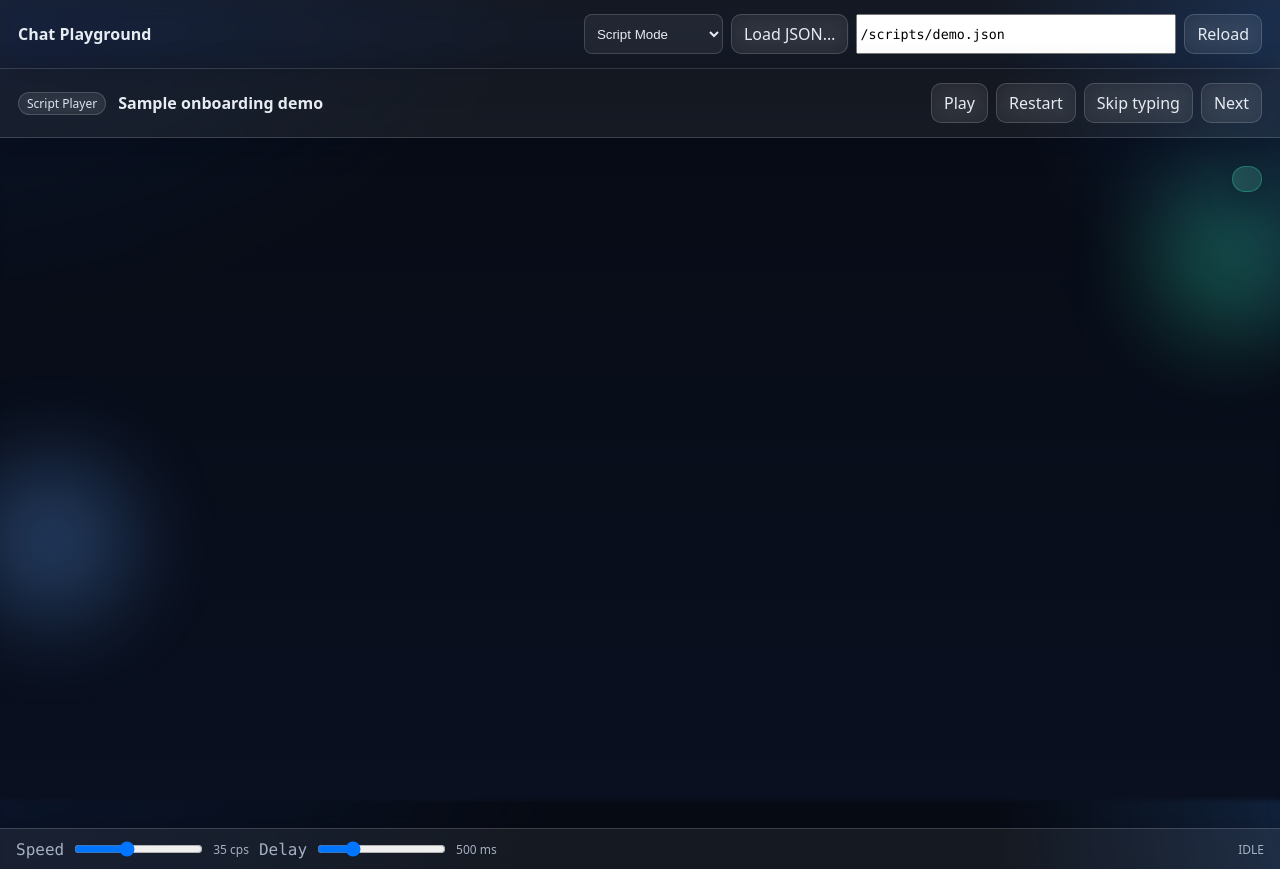
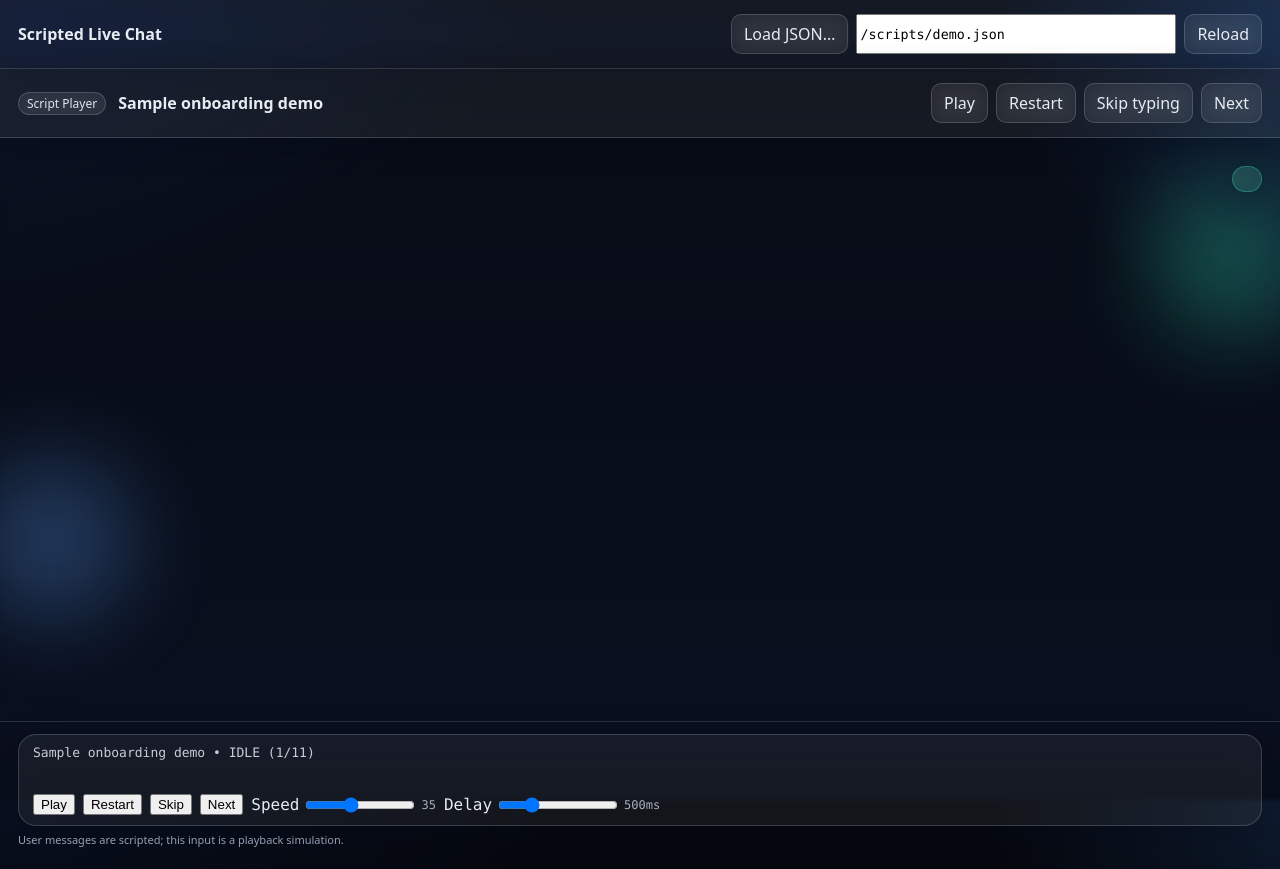
Before and after one commit to acousland/PD_generator, a React (Vite) app: page / in a window 1280 px wide. Built offline with nearby package versions, Linux system fonts and the light colour scheme.

Commit message:
refactor: single scripted live chat view (liveScript layout)

```diff
--- a/src/App.tsx
+++ b/src/App.tsx
@@ -1,16 +1,12 @@
 import React, { useEffect, useState } from 'react';
 import ChatPlayer from './components/ChatPlayer';
-import LiveChat from './components/LiveChat';
 import type { ChatScript } from './types';
 import { parseTextScript } from './utils/parseTextScript';
-
-type Mode = 'script' | 'live' | 'script-live';
 
 export default function App() {
   const [script, setScript] = useState<ChatScript | null>(null);
   const [error, setError] = useState<string | null>(null);
   const [path, setPath] = useState<string>('/scripts/demo.json');
-  const [mode, setMode] = useState<Mode>('script');
 
   useEffect(() => {
     let cancelled = false;
@@ -58,19 +54,8 @@ export default function App() {
   return (
     <div style={{ height: '100vh', display: 'flex', flexDirection: 'column' }}>
       <div className="header">
-        <span className="brand">Chat Playground</span>
+        <span className="brand">Scripted Live Chat</span>
         <div className="controls">
-          <select
-            value={mode}
-            onChange={(e) => setMode(e.target.value as Mode)}
-            style={{ background: 'var(--glass-bg)', color: 'inherit', border: '1px solid var(--border)', borderRadius: 8, padding: '6px 8px' }}
-          >
-            <option value="script">Script Mode</option>
-            <option value="live">Live Mode</option>
-            <option value="script-live">Script (Live Skin)</option>
-          </select>
-          {mode === 'script' && (
-            <>
           <label className="file-input">
             <input type="file" accept="application/json,text/plain" onChange={onPickFile} style={{ display: 'none' }} />
             <span>Load JSON…</span>
@@ -83,8 +68,6 @@ export default function App() {
             placeholder="/scripts/demo.json"
           />
           <button onClick={() => setPath(path)}>Reload</button>
-            </>
-          )}
         </div>
       </div>
       {error && (
@@ -93,9 +76,7 @@ export default function App() {
         </div>
       )}
       <div style={{ flex: 1 }}>
-  {mode === 'script' && <ChatPlayer script={script} layout="classic" />}
-  {mode === 'script-live' && <ChatPlayer script={script} layout="live" />}
-  {mode === 'live' && <LiveChat />}
+        <ChatPlayer script={script} layout="liveScript" />
       </div>
     </div>
   );
--- a/src/components/ChatPlayer.tsx
+++ b/src/components/ChatPlayer.tsx
@@ -10,7 +10,7 @@ interface Props {
   script?: ChatScript | null;
   defaultTypingSpeed?: number; // chars per second
   defaultDelayMs?: number;
-  layout?: 'classic' | 'live';
+  layout?: 'classic' | 'live' | 'liveScript';
 }
 
 function useAutoScroll(dep: unknown) {
@@ -25,8 +25,9 @@ function useAutoScroll(dep: unknown) {
 
 export default function ChatPlayer({ script, defaultTypingSpeed = 35, defaultDelayMs = 500, layout = 'classic' }: Props) {
   const [status, setStatus] = useState<Status>('idle');
-  const [messages, setMessages] = useState<Message[]>([]);
-  const [typed, setTyped] = useState('');
+  const [messages, setMessages] = useState<Message[]>([]); // committed messages
+  const [typed, setTyped] = useState(''); // assistant typing buffer
+  const [composerText, setComposerText] = useState(''); // staged user text (liveScript layout)
   const [idx, setIdx] = useState(0);
   const [speed, setSpeed] = useState<number>(script?.options?.typingSpeed ?? defaultTypingSpeed);
   const [delayMs, setDelayMs] = useState<number>(script?.options?.messageDelayMs ?? defaultDelayMs);
@@ -44,45 +45,83 @@ export default function ChatPlayer({ script, defaultTypingSpeed = 35, defaultDel
     setDelayMs(script?.options?.messageDelayMs ?? defaultDelayMs);
   }, [script, defaultTypingSpeed, defaultDelayMs]);
 
+  // Reset composer when restarting or script changes
+  useEffect(() => {
+    if (status === 'idle') setComposerText('');
+  }, [status]);
+
   // Playback typing loop for normal messages, timed step for tool items
   useEffect(() => {
     if (!script || !current) return;
     if (status !== 'playing') return;
 
     let cancelled = false;
-    if (!current.kind || current.kind === 'message') {
+    const isUser = current.role === 'user' && (!current.kind || current.kind === 'message');
+    const isAssistantMessage = current.role !== 'user' && (!current.kind || current.kind === 'message');
+    const isTool = current.kind === 'tool_call' || current.kind === 'tool_result';
+
+    // liveScript user staging: type into composerText, not as message bubble yet
+    if (layout === 'liveScript' && isUser) {
       const content = current.content ?? '';
       const cps = Math.max(1, speed);
       const interval = 1000 / cps;
+      if (composerText.length < content.length) {
+        const t = setTimeout(() => {
+          if (!cancelled) setComposerText(content.slice(0, composerText.length + 1));
+        }, interval);
+        return () => { cancelled = true; clearTimeout(t); };
+      }
+      // Once fully staged, commit after delay
+      const commitDelay = setTimeout(() => {
+        if (cancelled) return;
+        setMessages(prev => [...prev, { ...current, content: content }]);
+        setComposerText('');
+        setIdx(idx + 1);
+        setTyped('');
+      }, delayMs);
+      return () => { cancelled = true; clearTimeout(commitDelay); };
+    }
 
+    // Assistant normal message typing
+    if (isAssistantMessage) {
+      const content = current.content ?? '';
+      const cps = Math.max(1, speed);
+      const interval = 1000 / cps;
       if (typed.length < content.length) {
         const t = setTimeout(() => {
           if (!cancelled) setTyped(content.slice(0, typed.length + 1));
         }, interval);
-        return () => {
-          cancelled = true;
-          clearTimeout(t);
-        };
+        return () => { cancelled = true; clearTimeout(t); };
       }
-    }
-
-    const dwell = current.kind && current.kind !== 'message' ? (current.durationMs ?? 1200) : delayMs;
-    const t2 = setTimeout(() => {
+      // Commit after delay
+      const commitDelay = setTimeout(() => {
         if (cancelled) return;
-      setMessages((prev: Message[]) => [...prev, current]);
+        setMessages(prev => [...prev, current]);
         setTyped('');
         if (idx + 1 < (script?.messages.length ?? 0)) {
           setIdx(idx + 1);
         } else {
           setStatus('finished');
         }
+      }, delayMs);
+      return () => { cancelled = true; clearTimeout(commitDelay); };
+    }
+
+    // Tool call/result dwell
+    if (isTool) {
+      const dwell = current.durationMs ?? 1200;
+      const dwellTimer = setTimeout(() => {
+        if (cancelled) return;
+        setMessages(prev => [...prev, current]);
+        if (idx + 1 < (script?.messages.length ?? 0)) {
+          setIdx(idx + 1);
+        } else {
+          setStatus('finished');
+        }
       }, dwell);
-
-    return () => {
-      cancelled = true;
-      clearTimeout(t2);
-    };
-  }, [status, typed, speed, delayMs, current, idx, script]);
+      return () => { cancelled = true; clearTimeout(dwellTimer); };
+    }
+  }, [status, typed, speed, delayMs, current, idx, script, layout, composerText]);
 
   const play = () => {
     if (!script) return;
@@ -102,24 +141,31 @@ export default function ChatPlayer({ script, defaultTypingSpeed = 35, defaultDel
   const skip = () => {
     if (!script || !current) return;
     // Finish current instantly
-    if (!current.kind || current.kind === 'message') {
-      setTyped(current.content ?? '');
-    } else {
-      setTyped('');
+    const isUser = current.role === 'user' && (!current.kind || current.kind === 'message');
+    if (layout === 'liveScript' && isUser) {
+      setComposerText(current.content ?? '');
+      // Immediately commit
+      setMessages(prev => [...prev, { ...current }]);
+      setComposerText('');
+      if (idx + 1 < (script.messages.length)) setIdx(idx + 1); else setStatus('finished');
+      return;
     }
+    if (!current.kind || current.kind === 'message') setTyped(current.content ?? '');
   };
   const next = () => {
     if (!script || !current) return;
+    const isUser = current.role === 'user' && (!current.kind || current.kind === 'message');
+    if (layout === 'liveScript' && isUser) {
+      setMessages(prev => [...prev, { ...current, content: current.content ?? composerText }]);
+      setComposerText('');
+    } else {
       setMessages(prev => [...prev, current]);
       setTyped('');
-    if (idx + 1 < script.messages.length) {
-      setIdx(idx + 1);
-    } else {
-      setStatus('finished');
     }
+    if (idx + 1 < script.messages.length) setIdx(idx + 1); else setStatus('finished');
   };
 
-  const header = layout === 'classic' && (
+  const header = (layout === 'classic' || layout === 'liveScript') && (
     <div className="header">
       <span className="badge">Script Player</span>
       <span className="brand">{script?.title ?? 'Untitled Script'}</span>
@@ -214,6 +260,66 @@ export default function ChatPlayer({ script, defaultTypingSpeed = 35, defaultDel
     </div>
   );
 
+  const composerScriptLive = layout === 'liveScript' && (
+    <div className="composer" style={{ paddingTop: 12 }}>
+      <div className="composer-inner" style={{ alignItems: 'flex-start' }}>
+        <div style={{ flex: 1, display: 'flex', flexDirection: 'column', gap: 6 }}>
+          <div style={{ fontSize: 13, opacity: 0.85 }} className="mono">
+            {script?.title || 'Script'} • {status.toUpperCase()} {current ? `(${idx + 1}/${script?.messages.length})` : ''}
+          </div>
+          <div
+            style={{
+              minHeight: 22,
+              fontFamily: 'inherit',
+              fontSize: 14,
+              whiteSpace: 'pre-wrap',
+              opacity: current?.role === 'user' ? 1 : 0.4,
+            }}
+            className="mono"
+          >
+            {current?.role === 'user' ? composerText : ''}
+          </div>
+          <div style={{ display: 'flex', flexWrap: 'wrap', gap: 8 }}>
+            {status !== 'playing' ? (
+              <button onClick={play}>Play</button>
+            ) : (
+              <button onClick={pause}>Pause</button>
+            )}
+            <button onClick={restart}>Restart</button>
+            <button onClick={skip} disabled={!current}>Skip</button>
+            <button onClick={next} disabled={!current}>Next</button>
+            <label className="mono" style={{ display: 'flex', alignItems: 'center', gap: 4 }}>
+              Speed
+              <input
+                type="range"
+                min={5}
+                max={80}
+                value={speed}
+                onChange={(e) => setSpeed(parseInt(e.target.value, 10))}
+                style={{ width: 110 }}
+              />
+              <span className="hint">{speed}</span>
+            </label>
+            <label className="mono" style={{ display: 'flex', alignItems: 'center', gap: 4 }}>
+              Delay
+              <input
+                type="range"
+                min={0}
+                max={2000}
+                step={50}
+                value={delayMs}
+                onChange={(e) => setDelayMs(parseInt(e.target.value, 10))}
+                style={{ width: 120 }}
+              />
+              <span className="hint">{delayMs}ms</span>
+            </label>
+          </div>
+        </div>
+      </div>
+      <div className="composer-hint hint">User messages are scripted; this input is a playback simulation.</div>
+    </div>
+  );
+
   return (
     <div className="container">
       {header}
@@ -239,6 +345,7 @@ export default function ChatPlayer({ script, defaultTypingSpeed = 35, defaultDel
       </div>
       {footerClassic}
   {composerLive}
+  {composerScriptLive}
     </div>
   );
 }
```
Lines whose indentation alone changed are shown as unchanged.
